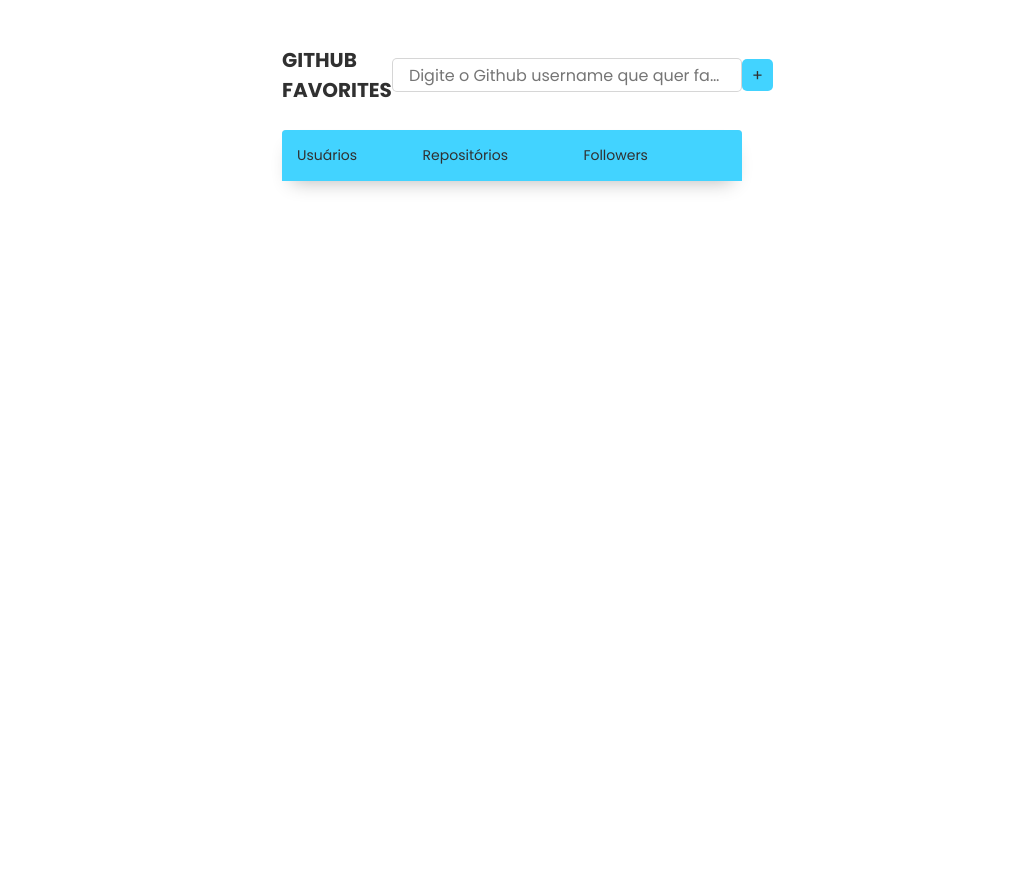
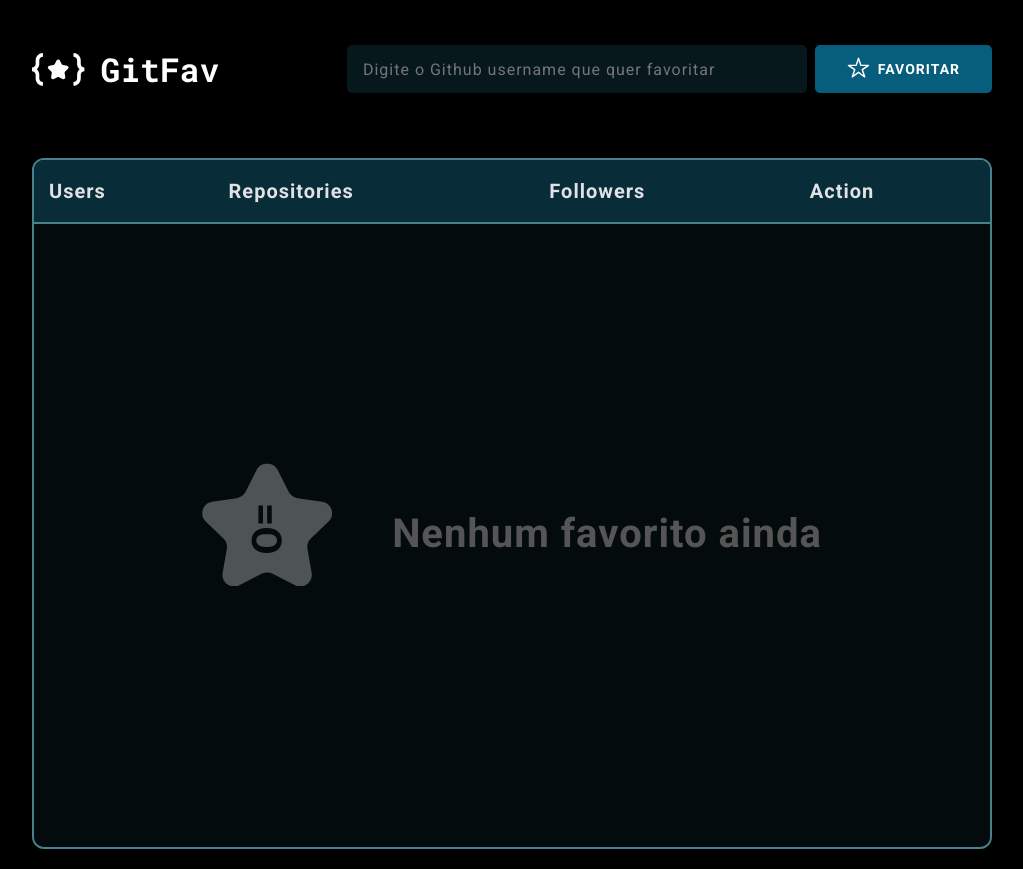
Before and after one commit to brunolelis/GithubFavorites, a plain HTML site: page index.html in a window 1280 px wide. Shown: the whole page, without its empty margins (128-1151 px from the left). Before the commit the page ends 800 px from the top, so only its background shows below. Drawn offline with Linux system fonts and the light colour scheme.

Commit message:
GitFav done

```diff
--- a/index.html
+++ b/index.html
@@ -10,7 +10,7 @@
   <title>Git Hub Favorites</title>
 
   <link
-    href="https://fonts.googleapis.com/css2?family=Poppins:ital,wght@0,100;0,200;0,300;0,400;0,500;0,600;0,700;0,800;0,900;1,100;1,200;1,300;1,400;1,500;1,600;1,700;1,800;1,900&display=swap"
+    href="https://fonts.googleapis.com/css2?family=Roboto:ital,wght@0,100;0,300;0,400;0,500;0,700;0,900;1,100;1,300;1,400;1,500;1,700;1,900&display=swap"
     rel="stylesheet">
   <link rel="stylesheet" href="style.css">
 
@@ -21,12 +21,13 @@
   <div id="app">
 
     <header>
-      <h1>Github Favorites</h1>
+      <img src="/images/logo.svg" alt="GitFav Logo">
+
       <div class="search">
         <label class="sr-only" for="input-search">Digite o Github username que quer favoritar</label>
         <input id="input-search" type="text" placeholder="Digite o Github username que quer favoritar">
 
-        <button>&plus;</button>
+        <button><img src="./images/star.svg" alt=""> Favoritar</button>
       </div>
     </header>
 
@@ -34,10 +35,10 @@
 
       <thead>
         <tr>
-          <th>Usuários</th>
-          <th>Repositórios</th>
+          <th>Users</th>
+          <th>Repositories</th>
           <th>Followers</th>
-          <th></th>
+          <th>Action</th>
         </tr>
       </thead>
 
--- a/js/Favorites.js
+++ b/js/Favorites.js
@@ -16,7 +16,7 @@ export class Favorites {
 
   async add(username) {
     try {
-      const userExists = this.entries.find(entry => entry.login === username)
+      const userExists = this.entries.find(entry => entry.login.toLowerCase() === username.toLowerCase())
 
       if (userExists) throw new Error('User already exists!')
 
@@ -55,14 +55,25 @@ export class FavoritesView extends Favorites {
 
   onadd() {
     const addButton = this.root.querySelector('.search button')
+    const inputField = this.root.querySelector('.search input')
+
     addButton.onclick = () => {
-      const { value } = this.root.querySelector('.search input')
-      this.add(value)
+      const { value } = inputField
+      if (value) {
+        this.add(value)
+        inputField.value = ''
+      }
     }
   }
 
   update() {
     this.removeAllTr()
+
+    if (this.entries.length === 0) {
+      const emptyList = this.emptyList();
+      this.tbody.append(emptyList)
+      return
+    }
 
     this.entries.forEach(user => {
       const row = this.createRow()
@@ -71,7 +82,7 @@ export class FavoritesView extends Favorites {
       row.querySelector('.user img').alt = `Imagem de ${user.name}`
       row.querySelector('.user p').textContent = user.name
       row.querySelector('.user a').href = `https://github.com/${user.login}`
-      row.querySelector('.user span').textContent = user.login
+      row.querySelector('.user span').textContent = '/' + user.login
       row.querySelector('.repositories').textContent = user.public_repos
       row.querySelector('.followers').textContent = user.followers
 
@@ -79,6 +90,22 @@ export class FavoritesView extends Favorites {
 
       this.tbody.append(row)
     })
+  }
+
+  emptyList() {
+    const tr = document.createElement('tr')
+    tr.classList.add('empty-tr')
+
+    tr.innerHTML = `
+      <td colspan="4">
+        <div class="empty-message">
+          <img src="./images/star-table.svg" alt="Star icon">
+          Nenhum favorito ainda
+        </div>
+      </td>
+    `
+
+    return tr
   }
 
   createRow() {
@@ -99,7 +126,7 @@ export class FavoritesView extends Favorites {
         96569
       </td>
       <td>
-        <button class="remove">&times;</button>
+        <button class="remove">Remover</button>
       </td>
     `
 
--- a/style.css
+++ b/style.css
@@ -5,26 +5,32 @@
   -webkit-font-smoothing: antialiased;
   -moz-osx-font-smoothing: grayscale;
 
-  outline-color: var(--primary-color);
+  outline-color: var(--outline-color);
 }
 
 :root {
   font-size: clamp(40%, 1% + 2vw, 62.5%);
 
-  --ff-primary: 'Poppins', sans-serif;
-  --text-color: #303030;
+  --ff-primary: 'Roboto', sans-serif;
+  --text-color: #E1E1E6;
 
-  --hue: 194;
-  --primary-color: hsl(var(--hue), 100%, 63%);
+  --first-color: #065E7C;
+  --second-color: #092D38;
+  --third-color: #06181C;
+  --forth-color: rgba(6, 22, 27, 0.5);
+
+  --outline-color: #4A808C;
 }
 
 body * {
   font-family: var(--ff-primary);
+  font-size: 1.6rem;
+  letter-spacing: 1px;
+  color: var(--text-color);
 }
 
-body * {
-  font-size: 1.6rem;
-  color: var(--text-color);
+body {
+  background-color: #000000;
 }
 
 .sr-only {
@@ -41,7 +47,7 @@ body * {
 
 #app {
   padding: 2rem;
-  max-width: 50rem;
+  max-width: 100rem;
   margin: 0 auto;
 }
 
@@ -50,7 +56,8 @@ header {
   align-items: center;
   justify-content: space-between;
 
-  margin: 2.5rem 0;
+  margin: 2.5rem 0 0;
+  margin-bottom: 6.5rem;
 }
 
 header h1 {
@@ -61,13 +68,22 @@ header h1 {
 .search {
   display: flex;
   align-items: center;
+  justify-content: right;
+  width: 100%;
 }
 
 .search input {
-  height: 3.2rem;
-  border: 1px solid #cccc;
+  height: 4.8rem;
+  max-width: 46rem;
+  width: 100%;
+
+  border: none;
+  background-color: var(--third-color);
   border-radius: .5rem;
   padding: 1.6rem;
+
+  margin-right: 0.8rem;
+  margin-left: 2rem;
 
   white-space: nowrap;
   overflow: hidden;
@@ -75,13 +91,34 @@ header h1 {
 }
 
 .search button {
-  background-color: var(--primary-color);
+  display: flex;
+  align-items: safe;
+
+  gap: 0.8rem;
+  height: 4.8rem;
+  text-transform: uppercase;
+  background-color: var(--first-color);
   border-radius: .5rem;
-  height: 3.2rem;
+  padding: 1.2rem 3.2rem;
   border: none;
-  padding: 0 1rem;
+  font-weight: 700;
 
   cursor: pointer;
+
+  font-size: 1.4rem;
+  line-height: 2.4rem;
+
+  white-space: nowrap;
+  overflow: hidden;
+  text-overflow: ellipsis;
+
+  color: white;
+  flex-shrink: 0;
+}
+
+.search button img {
+  height: 2.1rem;
+  color: white;
 }
 
 .search button:hover {
@@ -90,42 +127,81 @@ header h1 {
 
 table {
   width: 100%;
-  border-collapse: collapse;
+  border-spacing: 0;
+  border: 2px solid var(--outline-color);
+  border-radius: 1.2rem;
+  overflow: hidden;
 
   box-shadow: 0 1rem 2rem -1rem rgba(0, 0, 0, .3);
 }
 
 table * {
-  font-size: 1.4rem;
+  font-size: 2rem;
+  line-height: 160%;
   color: var(--text-color);
 }
 
+table tbody td {
+  border-top: 2px solid var(--outline-color);
+}
+
 table th {
-  background: var(--primary-color);
+  background: var(--second-color);
   text-align: left;
   font-weight: normal;
   padding: 1.5rem;
+  font-weight: 700;
 }
 
-table th:first-child {
-  border-top-left-radius: .4rem;
+tbody {
+  position: relative;
+  height: 100%;
 }
 
-table th:last-child {
-  border-top-right-radius: .4rem;
+.empty-tr {
+  height: 62.5rem;
+}
+
+.empty-message {
+  position: absolute;
+  top: 50%;
+  left: 50%;
+  transform: translate(-50%, -50%);
+  text-align: center;
+  display: flex;
+  flex-direction: row;
+  align-items: center;
+  justify-content: center;
+  gap: 6rem;
+  font-size: 4rem;
+}
+
+.empty-message img {
+  width: 13rem;
+  margin-bottom: 2rem;
+}
+
+.empty-message {
+  font-size: 4rem;
+  color: #555;
+  white-space: nowrap;
 }
 
 table tr:nth-child(odd) {
-  background: #ddd;
+  background: var(--forth-color);
 }
 
 table tr:nth-child(even) {
-  background: #eee;
+  background: var(--third-color);
 }
 
 table td {
   padding: 1.5rem;
   text-align: left;
+}
+
+td {
+  font-weight: 700;
 }
 
 td.user {
@@ -136,6 +212,7 @@ td.user {
 
 td.user a {
   text-decoration: none;
+  font-weight: 400;
 }
 
 td.user a p {
@@ -155,7 +232,7 @@ td .remove {
   background: none;
   border: none;
 
-  color: red;
+  color: #F75A68;
 
   cursor: pointer;
 }
```
Also changed, not shown: images/logo.svg (added), images/star-table.svg (added), images/star.svg (added).
